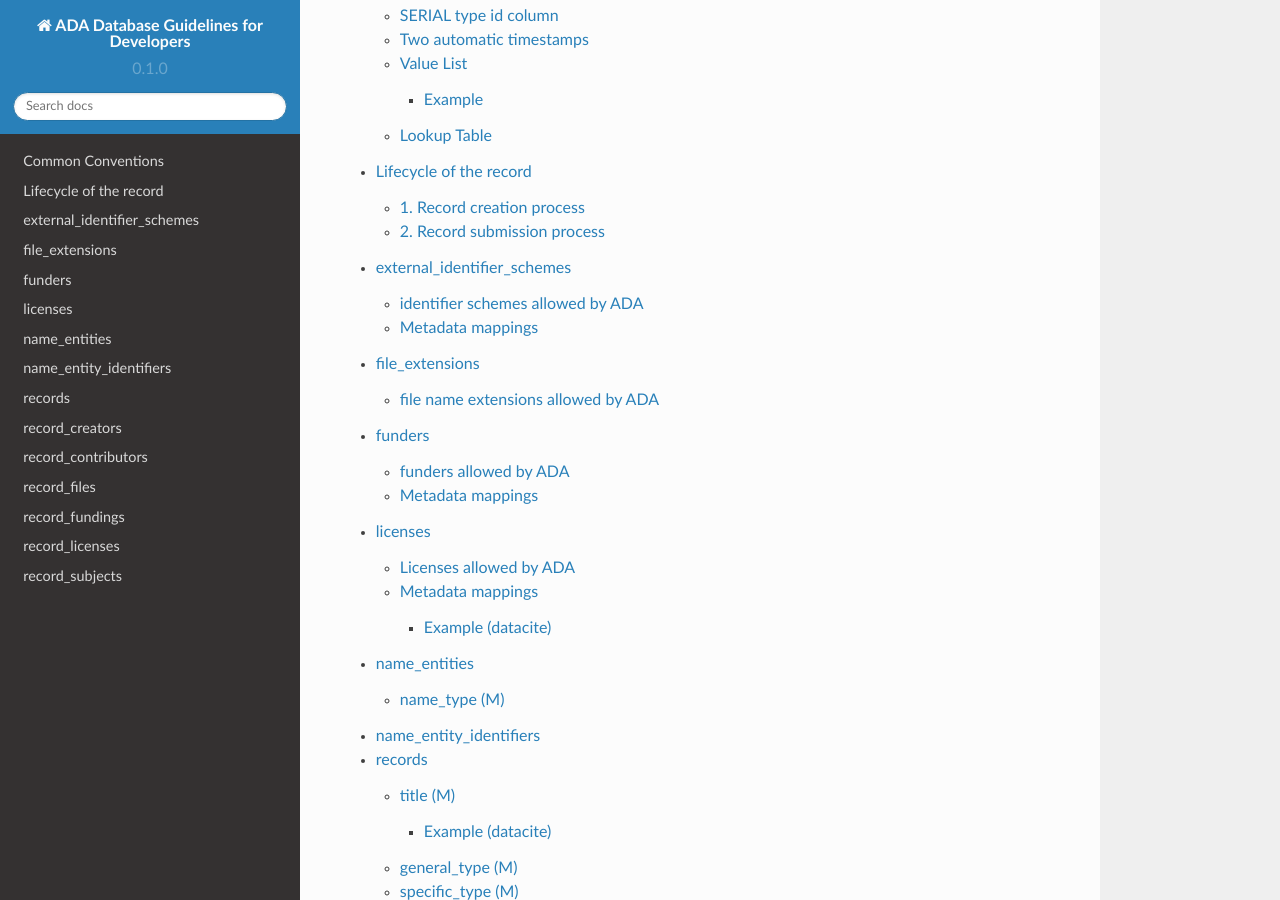
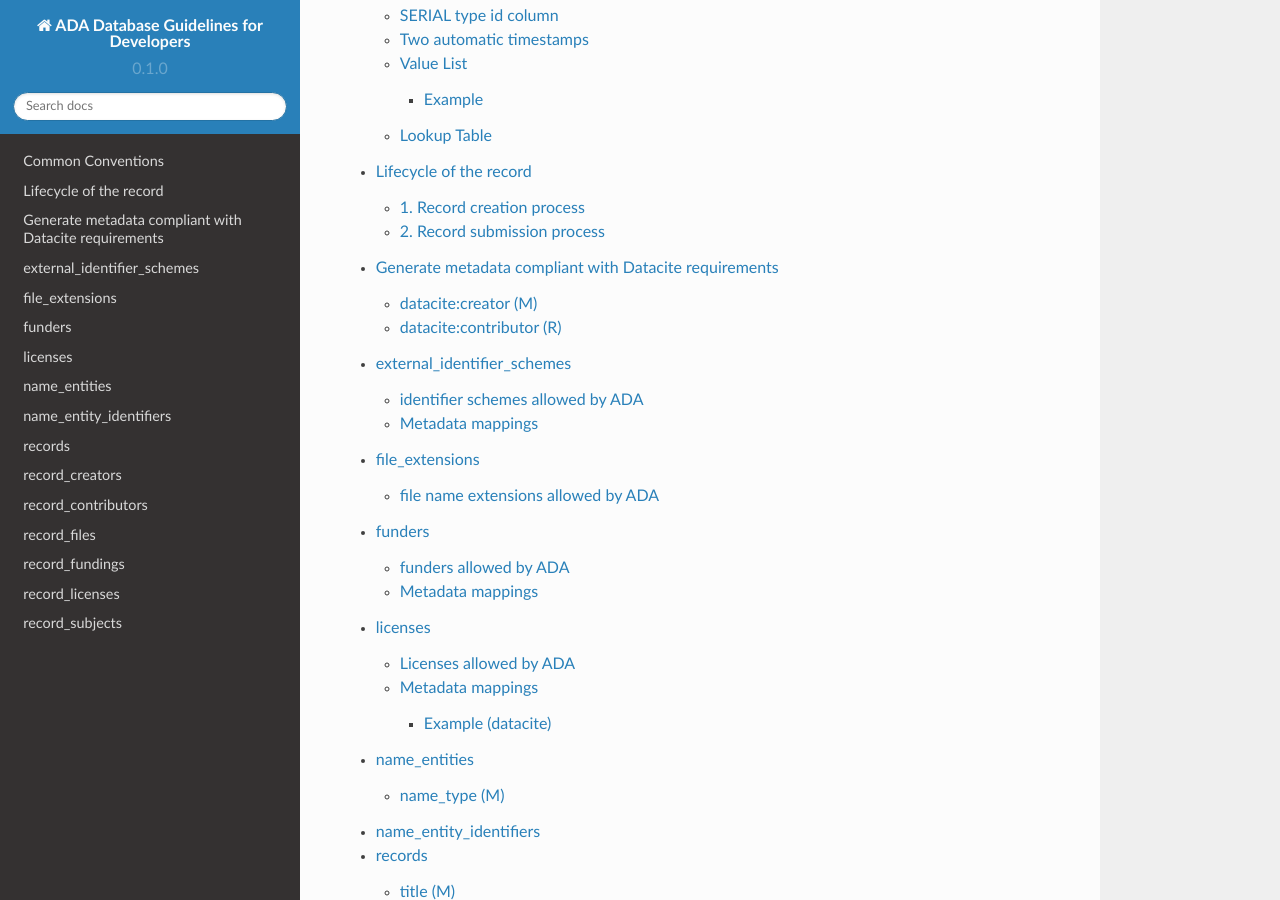
Before and after one commit to amds-ldeo/ada-db-spec, a Sphinx documentation site: the page built from docs/source/index.rst, in a window 1280 px wide and 900 px high, scrolled down 469 px. Built offline with Sphinx 7.4.7 and the Read the Docs theme 2.0.0, drawn with Linux system fonts in a browser that asks for light colours; pages that are not in the unit, such as notebooks, are missing from menus; some of the changed lines change nothing that is shown.

Commit message:
add datacite_metadata.rst

```diff
--- /dev/null
+++ b/docs/source/datacite_metadata.rst
@@ -0,0 +1,32 @@
+Generate metadata compliant with Datacite requirements
+========================================================
+
+**schema references**
+
+``datacite``: https://schema.datacite.org/meta/kernel-4.4/
+
+
+datacite:creator (M)
+~~~~~~~~~~~~~~~~~~~~~~~~~~~~~~~~
+The view `v_datacite_creators <https://schema.astromat.org/ada/tables/v_datacite_creators.html>`_ is to create JSON object with datacite required metadata for creator.
+
++-----------+----------------+----------------------------------------------------------------------------------------------------------------------------------------------------------------------------------------+
+| record_id | name_entity_id | creator                                                                                                                                                                                |
++===========+================+========================================================================================================================================================================================+
+| 1         | 1              | {"name": "JI, PENG", "nameType": "Personal", "givenName": "PENG", "familyName": "JI", "nameIdentifiers": [{"nameIdentifier": "0000-0003-1868-5004", "nameIdentifierScheme": "ORCID"}]} |
++-----------+----------------+----------------------------------------------------------------------------------------------------------------------------------------------------------------------------------------+
+
+
+datacite:contributor (R)
+~~~~~~~~~~~~~~~~~~~~~~~~~~~~~~~~
+The view `v_datacite_contributors <https://schema.astromat.org/ada/tables/v_datacite_contributors.html>`_ is to create JSON object with datacite required metadata for contributor.
+
++-----------+----------------+----------------------------------------------------------------------------------------------------------------------------------------------------------------------------------+
+| record_id | name_entity_id | contributor                                                                                                                                                                      |
++===========+================+==================================================================================================================================================================================+
+| 1         | 2              | {"name": "JI, test1", "nameType": "Personal", "contributorType": "RelatedPerson", "nameIdentifiers": []}                                                                         |
++-----------+----------------+----------------------------------------------------------------------------------------------------------------------------------------------------------------------------------+
+| 1         | 3              | {"name": "JI, test2", "nameType": "Personal", "contributorType": "DataCurator", "nameIdentifiers": [{"nameIdentifier": "0000-0003-1868-5005", "nameIdentifierScheme": "ORCID"}]} |
++-----------+----------------+----------------------------------------------------------------------------------------------------------------------------------------------------------------------------------+
+| 1         | 4              | {"name": "SAMIS", "nameType": "Organizational", "contributorType": "RightsHolder", "nameIdentifiers": [{"nameIdentifier": "027ka1x80", "nameIdentifierScheme": "ROR"}]}          |
++-----------+----------------+----------------------------------------------------------------------------------------------------------------------------------------------------------------------------------+
--- a/docs/source/index.rst
+++ b/docs/source/index.rst
@@ -15,6 +15,7 @@
 
    common_conventions
    lifecycle_of_record
+   datacite_metadata
    external_identifier_schemes
    file_extensions
    funders
```
